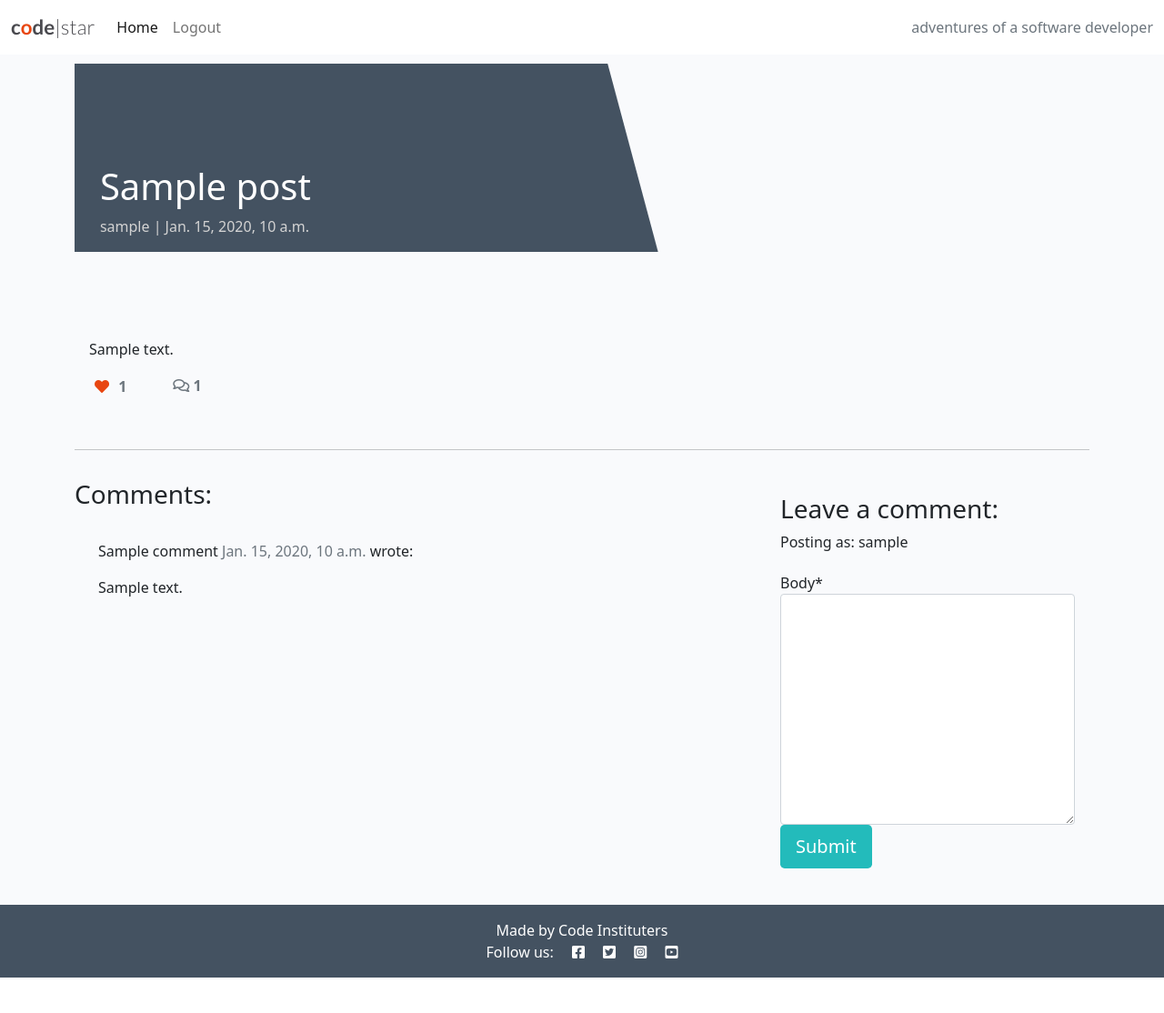
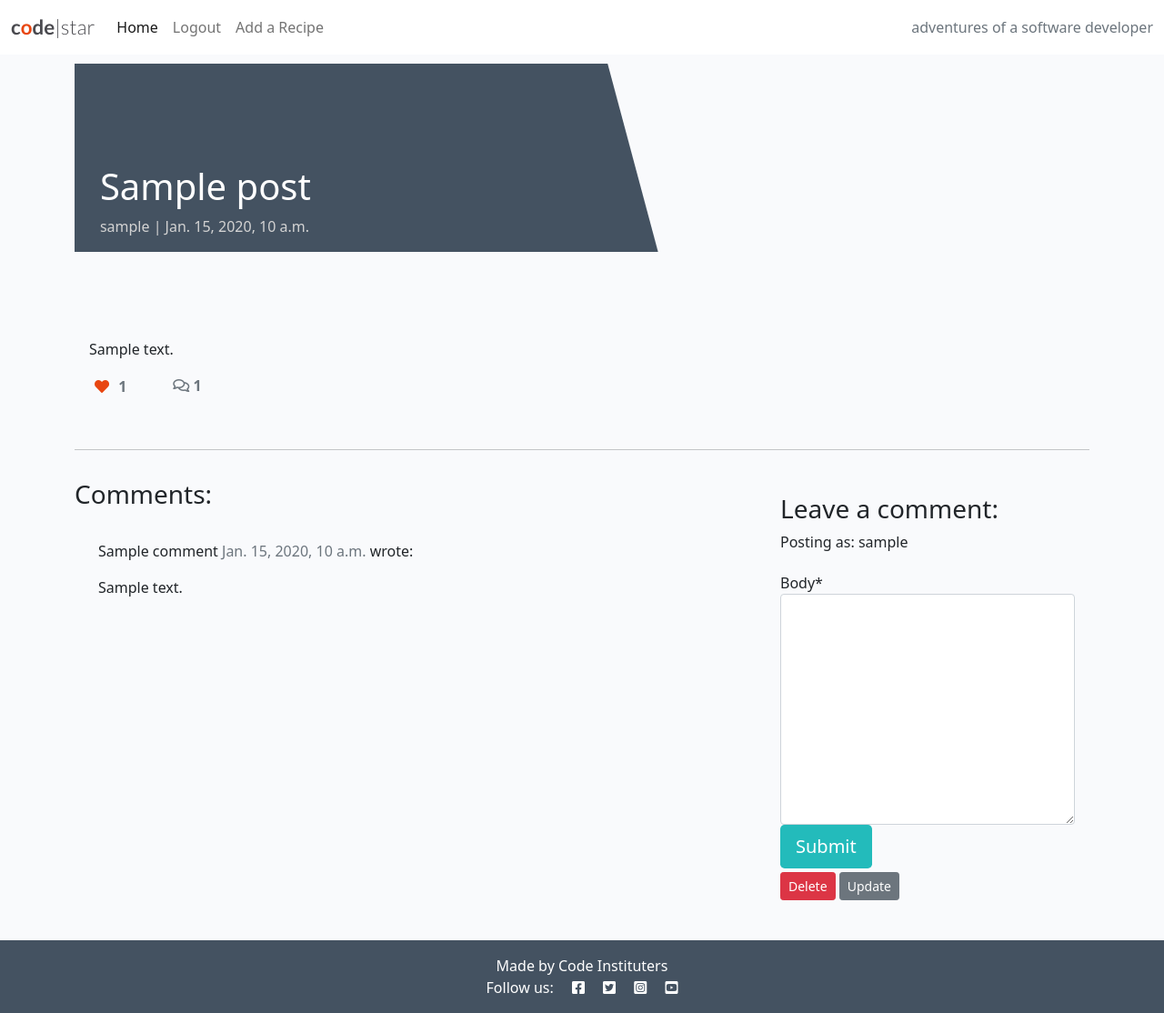
Before and after one commit to redbasel/wellness_recipes_p4, a Django app: a page that uses templates/base.html in a window 1280 px wide. Shown: the whole page at 91% size. Before the commit the page ends 1075 px from the top, so only its background shows below. Run offline with Django 3.2, Linux system fonts and the light colour scheme; a user stored in the database is signed in; tables that the repository leaves empty hold one stand-in row (values such as "Sample post"); some libraries are stand-ins or nearby versions.

Commit message:
Solved user stories #18 #19 #20 #21 that relate to unauthorized users deleting and updating posts. git push @

```diff
--- a/templates/base.html
+++ b/templates/base.html
@@ -40,6 +40,9 @@
                     {% if user.is_authenticated %}
                     <li class="nav-item">
                         <a class="nav-link" href="{% url 'account_logout' %}">Logout</a>
+                    </li>
+                    <li class="nav-item">
+                        <a class="nav-link" href="{% url 'post_create' %}">Add a Recipe</a>
                     </li>
                     {% else %}
                     <li class="nav-item">
--- a/templates/post_detail.html
+++ b/templates/post_detail.html
@@ -80,6 +80,7 @@
     </div>
     <div class="row">
         <div class="col-md-8 card mb-4  mt-3 ">
+
             <h3>Comments:</h3>
             <div class="card-body">
                 <!-- We want a for loop inside the empty control tags to iterate through each comment in comments -->
@@ -121,6 +122,12 @@
                 {% endif %}
                 {% endif %}
 
+                <!-- Section for updating and deleting posts if you are the creater-->
+                {% if user.is_authenticated and post.author == user %}
+
+                <a class="btn btn-danger btn-sm mt-1 mb-1" href="{% url 'post_delete' post.slug %}"> Delete</a>
+                <a class="btn btn-secondary btn-sm mt-1 mb-1" href="{% url 'post_update' post.slug %}"> Update </a>
+                {% endif %}
             </div>
         </div>
     </div>
--- a/templates/post_update.html
+++ b/templates/post_update.html
@@ -5,7 +5,7 @@
 
 {% block content %}
 
-{% if user.is_authenticated and user.id == recipe.author.id %}
+{% if user.is_authenticated and post.author == user %}
 
 
 <div class="container">
```
Also changed, not shown: templates/post_delete_confirm.html (+7 -2 lines).
